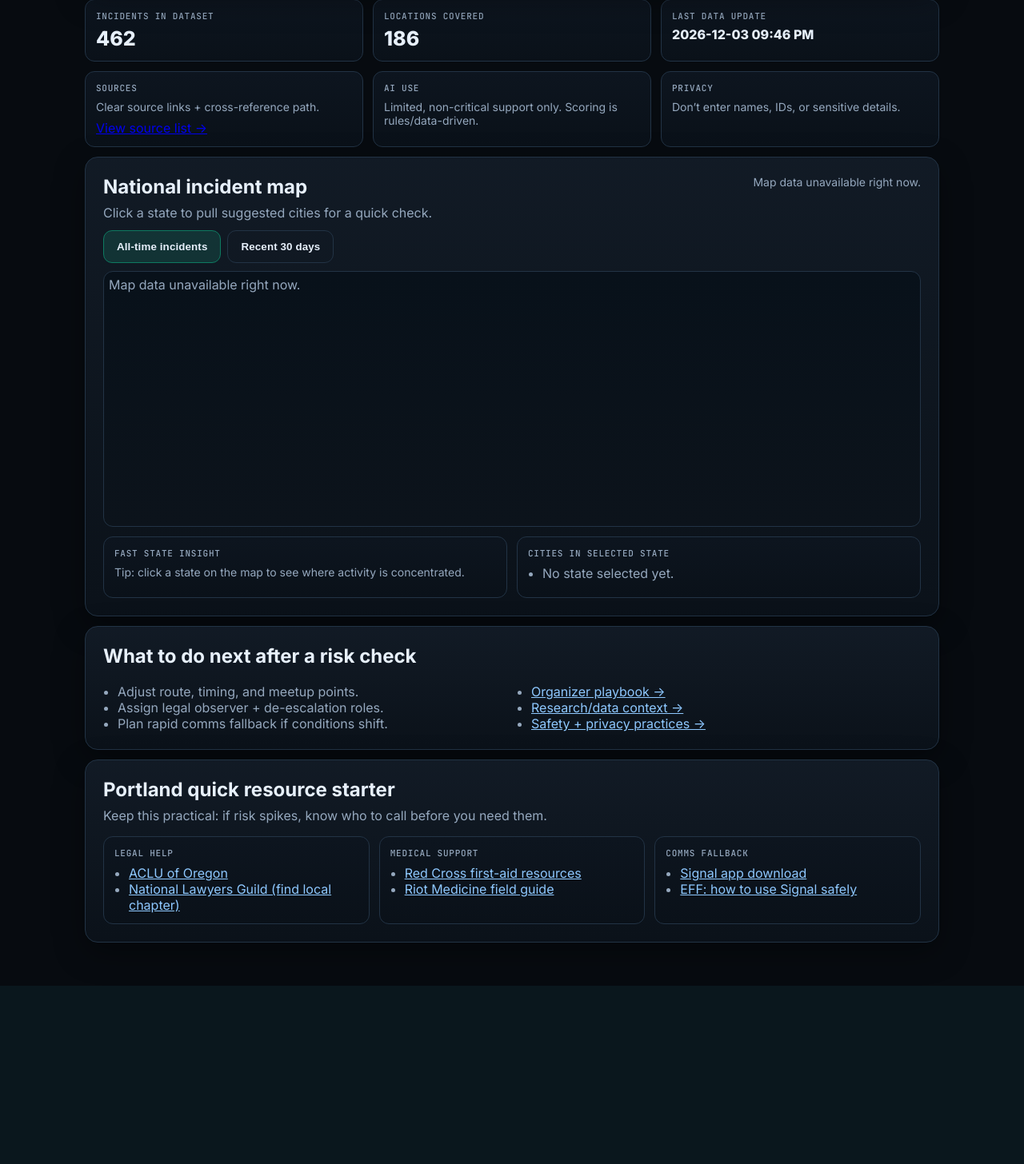
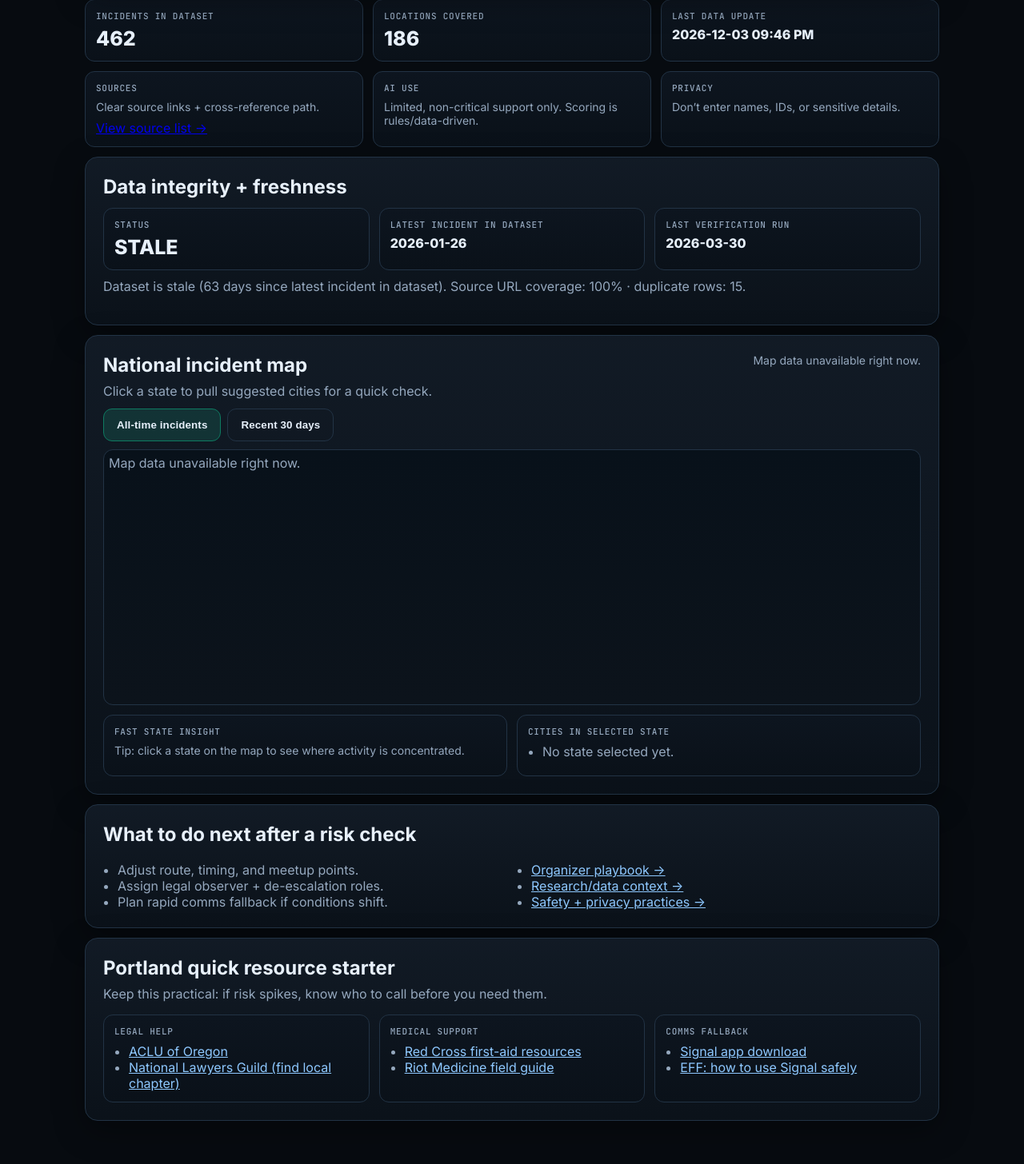
Before and after one commit to jacobarrio/protest-safety-checker, a Flask app: page / in a window 1280 px wide. Shown: the part 532-1988 px from the top of the page at 80% size. Before the commit the page ends 1765 px from the top, so only its background shows below. Run offline with Flask 3, Linux system fonts and the light colour scheme; some libraries are stand-ins or nearby versions.

Commit message:
Add data integrity transparency panel and tighten 30-minute action plans

```diff
--- a/app.py
+++ b/app.py
@@ -12,6 +12,7 @@ from calculator import (
     search_cities,
     get_detention_facility_data,
     get_data_summary,
+    get_data_integrity_report,
     get_black_site_signals,
     get_spending_analytics,
     get_live_feed,
@@ -171,6 +172,11 @@ def api_data_summary():
     """Get high-level dataset transparency stats"""
     return jsonify(get_data_summary())
 
+@app.route('/api/data-integrity')
+def api_data_integrity():
+    """Get data freshness + integrity health for trust signaling."""
+    return jsonify(get_data_integrity_report())
+
 @app.route('/detention-facilities')
 def detention_facilities():
     """Detention/facility related incidents transparency page"""
--- a/calculator.py
+++ b/calculator.py
@@ -242,6 +242,47 @@ def get_data_summary(csv_path='protest_data_oversight.csv'):
             'total_records': None,
             'unique_locations': None,
             'date_range': {'start': None, 'end': None}
+        }
+
+
+def get_data_integrity_report(csv_path='protest_data_oversight.csv'):
+    """Operational data quality report for transparency + freshness signaling."""
+    try:
+        df = _read_incident_csv(csv_path).copy()
+        total = int(len(df))
+
+        df['date_parsed'] = pd.to_datetime(df.get('date'), errors='coerce')
+        valid_dates = df['date_parsed'].dropna()
+        latest = valid_dates.max() if not valid_dates.empty else None
+
+        now = pd.Timestamp.now(tz=None)
+        days_since_latest = int((now.normalize() - latest.normalize()).days) if pd.notna(latest) else None
+
+        source_series = df.get('source_url', pd.Series(dtype=str)).astype(str)
+        has_http = source_series.str.match(r'^https?://', na=False)
+        source_coverage_pct = round(float(has_http.mean() * 100), 1) if total else 0.0
+
+        key_cols = [c for c in ['date', 'location', 'title', 'source_url'] if c in df.columns]
+        duplicate_rows = int(df.duplicated(subset=key_cols).sum()) if key_cols else 0
+
+        stale_threshold_days = 21
+        status = 'fresh' if (days_since_latest is not None and days_since_latest <= stale_threshold_days) else 'stale'
+
+        return {
+            'status': status,
+            'verified_on': datetime.utcnow().strftime('%Y-%m-%d'),
+            'stale_threshold_days': stale_threshold_days,
+            'days_since_latest': days_since_latest,
+            'latest_incident_date': latest.strftime('%Y-%m-%d') if pd.notna(latest) else None,
+            'total_records': total,
+            'source_url_coverage_pct': source_coverage_pct,
+            'duplicate_rows': duplicate_rows,
+        }
+    except Exception as exc:
+        return {
+            'status': 'unknown',
+            'verified_on': datetime.utcnow().strftime('%Y-%m-%d'),
+            'error': str(exc),
         }
 
 
--- a/static/site.js
+++ b/static/site.js
@@ -1,11 +1,13 @@
 async function loadMeta() {
   try {
-    const [summaryRes, updatedRes] = await Promise.all([
+    const [summaryRes, updatedRes, integrityRes] = await Promise.all([
       fetch('/api/data_summary'),
       fetch('/api/last_updated'),
+      fetch('/api/data-integrity'),
     ]);
     const summary = await summaryRes.json();
     const updated = await updatedRes.json();
+    const integrity = await integrityRes.json();
 
     const incidentCount = summary.total_incidents ?? summary.total_records ?? '—';
     const cityCount = summary.unique_locations ?? summary.unique_cities ?? '—';
@@ -16,6 +18,28 @@ async function loadMeta() {
     if (i) i.textContent = incidentCount;
     if (c) c.textContent = cityCount;
     if (u) u.textContent = updated.display || updated.time_str || updated.timestamp || 'Unknown';
+
+    const statusEl = document.getElementById('integrityStatus');
+    const latestEl = document.getElementById('integrityLatest');
+    const verifiedEl = document.getElementById('integrityVerified');
+    const noteEl = document.getElementById('integrityNote');
+
+    if (statusEl) statusEl.textContent = (integrity.status || 'unknown').toUpperCase();
+    if (latestEl) latestEl.textContent = integrity.latest_incident_date || 'Unknown';
+    if (verifiedEl) verifiedEl.textContent = integrity.verified_on || 'Unknown';
+
+    if (noteEl) {
+      const staleDays = integrity.days_since_latest;
+      const coverage = integrity.source_url_coverage_pct;
+      const dupes = integrity.duplicate_rows;
+      if (integrity.status === 'stale') {
+        noteEl.textContent = `Dataset is stale (${staleDays} days since latest incident in dataset). Source URL coverage: ${coverage}% · duplicate rows: ${dupes}.`;
+      } else if (integrity.status === 'fresh') {
+        noteEl.textContent = `Dataset is fresh (${staleDays} days since latest incident). Source URL coverage: ${coverage}% · duplicate rows: ${dupes}.`;
+      } else {
+        noteEl.textContent = 'Integrity status unavailable right now.';
+      }
+    }
   } catch (_) {}
 }
 
@@ -30,45 +54,103 @@ function getRoleLabel(role) {
   }[role] || 'Organizer';
 }
 
+function dedupePlanItems(items, maxItems = 3) {
+  const picked = [];
+  const usedCategories = new Set();
+  const usedText = new Set();
+
+  for (const item of items) {
+    const text = (item.text || '').trim();
+    if (!text) continue;
+    const norm = text.toLowerCase().replace(/[^a-z0-9 ]/g, '').replace(/\s+/g, ' ').trim();
+    if (usedText.has(norm)) continue;
+
+    if (!usedCategories.has(item.category)) {
+      picked.push(text);
+      usedCategories.add(item.category);
+      usedText.add(norm);
+    }
+
+    if (picked.length >= maxItems) break;
+  }
+
+  if (picked.length < maxItems) {
+    for (const item of items) {
+      const text = (item.text || '').trim();
+      const norm = text.toLowerCase().replace(/[^a-z0-9 ]/g, '').replace(/\s+/g, ' ').trim();
+      if (!text || usedText.has(norm)) continue;
+      picked.push(text);
+      usedText.add(norm);
+      if (picked.length >= maxItems) break;
+    }
+  }
+
+  return picked;
+}
+
 function buildPlan(data, role) {
   const level = (data.risk_level || '').toLowerCase();
   const high = level === 'high';
   const medium = level === 'medium';
 
   const baseNow = high
-    ? ['Switch to lower-exposure route now.', 'Move legal + de-escalation roles to front.', 'Push comms check-in every 10 minutes.']
+    ? [
+      { category: 'movement', text: 'Switch to a lower-exposure route now.' },
+      { category: 'roles', text: 'Move legal + de-escalation roles to the front.' },
+      { category: 'comms', text: 'Run comms check-ins every 10 minutes.' }
+    ]
     : medium
-      ? ['Keep your group tight and visible.', 'Set one rally fallback point.', 'Run a 15-minute check-in loop.']
-      : ['Keep normal safety roles active.', 'Confirm meetup and exits before movement.', 'Re-check risk if conditions shift.'];
+      ? [
+        { category: 'movement', text: 'Keep your group tight and visible.' },
+        { category: 'fallback', text: 'Set one fallback regroup point.' },
+        { category: 'comms', text: 'Run a 15-minute check-in loop.' }
+      ]
+      : [
+        { category: 'roles', text: 'Keep normal safety roles active.' },
+        { category: 'movement', text: 'Confirm meetup and exits before movement.' },
+        { category: 'monitoring', text: 'Re-check risk if conditions shift.' }
+      ];
 
   const baseAvoid = high
-    ? ['Do not post live location publicly.', 'Do not split people without comms.', 'Do not rely on one route out.']
+    ? [
+      { category: 'exposure', text: 'Do not post your live location publicly.' },
+      { category: 'comms', text: 'Do not split people without comms.' },
+      { category: 'movement', text: 'Do not rely on only one exit route.' }
+    ]
     : medium
-      ? ['Avoid unnecessary linger points.', 'Avoid publishing faces in real time.', 'Avoid single-point comms failure.']
-      : ['Avoid complacency.', 'Avoid sharing sensitive info in open chat.', 'Avoid skipping buddy check-ins.'];
+      ? [
+        { category: 'movement', text: 'Avoid unnecessary linger points.' },
+        { category: 'exposure', text: 'Avoid publishing faces in real time.' },
+        { category: 'comms', text: 'Avoid single-point comms failure.' }
+      ]
+      : [
+        { category: 'complacency', text: 'Avoid complacency.' },
+        { category: 'exposure', text: 'Avoid sharing sensitive details in open chat.' },
+        { category: 'comms', text: 'Avoid skipping buddy check-ins.' }
+      ];
 
   const roleAdd = {
     organizer: {
-      now: ['Assign one person to route updates.', 'Prep a regroup message before movement.'],
-      avoid: ['Do not change plan without broadcasting it clearly.']
+      now: [{ category: 'command', text: 'Assign one person to route updates.' }, { category: 'fallback', text: 'Prep a regroup message before movement.' }],
+      avoid: [{ category: 'command', text: 'Do not change plan without broadcasting it clearly.' }]
     },
     legal: {
-      now: ['Start timestamped observation notes now.', 'Confirm witness handoff channel.'],
-      avoid: ['Do not operate without a clear observation lane.']
+      now: [{ category: 'evidence', text: 'Start timestamped observation notes now.' }, { category: 'handoff', text: 'Confirm witness handoff channel.' }],
+      avoid: [{ category: 'lane', text: 'Do not operate without a clear observation lane.' }]
     },
     journalist: {
-      now: ['Capture context shots before close coverage.', 'Keep one backup uploader offsite.'],
-      avoid: ['Do not publish identifying faces without review.']
+      now: [{ category: 'coverage', text: 'Capture context shots before close coverage.' }, { category: 'backup', text: 'Keep one backup uploader offsite.' }],
+      avoid: [{ category: 'exposure', text: 'Do not publish identifying faces without review.' }]
     },
     public: {
-      now: ['Share your check-in plan with one trusted contact.', 'Keep emergency contacts pinned.'],
-      avoid: ['Do not go alone without a comms plan.']
+      now: [{ category: 'comms', text: 'Share your check-in plan with one trusted contact.' }, { category: 'contacts', text: 'Keep emergency contacts pinned.' }],
+      avoid: [{ category: 'movement', text: 'Do not go alone without a comms plan.' }]
     }
   };
 
   const extra = roleAdd[role] || roleAdd.organizer;
-  const now = [...baseNow, ...extra.now].slice(0, 4);
-  const avoid = [...baseAvoid, ...extra.avoid].slice(0, 4);
+  const now = dedupePlanItems([...baseNow, ...extra.now], 3);
+  const avoid = dedupePlanItems([...baseAvoid, ...extra.avoid], 3);
 
   const city = data.resolved_location || data.query_input || 'this area';
   const intro = `${getRoleLabel(role)} mode · ${data.risk_level || 'Unknown'} risk in ${city}. Do the next 30 minutes deliberately.`;
--- a/templates/index.html
+++ b/templates/index.html
@@ -101,6 +101,25 @@
   </div>
 </section>
 
+<section class="card" style="margin-top:12px;">
+  <h2>Data integrity + freshness</h2>
+  <div class="grid cols-3">
+    <div class="kpi">
+      <div class="label">Status</div>
+      <div id="integrityStatus" class="value">—</div>
+    </div>
+    <div class="kpi">
+      <div class="label">Latest incident in dataset</div>
+      <div id="integrityLatest" class="value" style="font-size:16px;">—</div>
+    </div>
+    <div class="kpi">
+      <div class="label">Last verification run</div>
+      <div id="integrityVerified" class="value" style="font-size:16px;">—</div>
+    </div>
+  </div>
+  <p id="integrityNote" class="muted" style="margin-top:10px;">Checking quality controls…</p>
+</section>
+
 <section class="card map-card" style="margin-top:12px;">
   <div class="map-header">
     <div>
```
